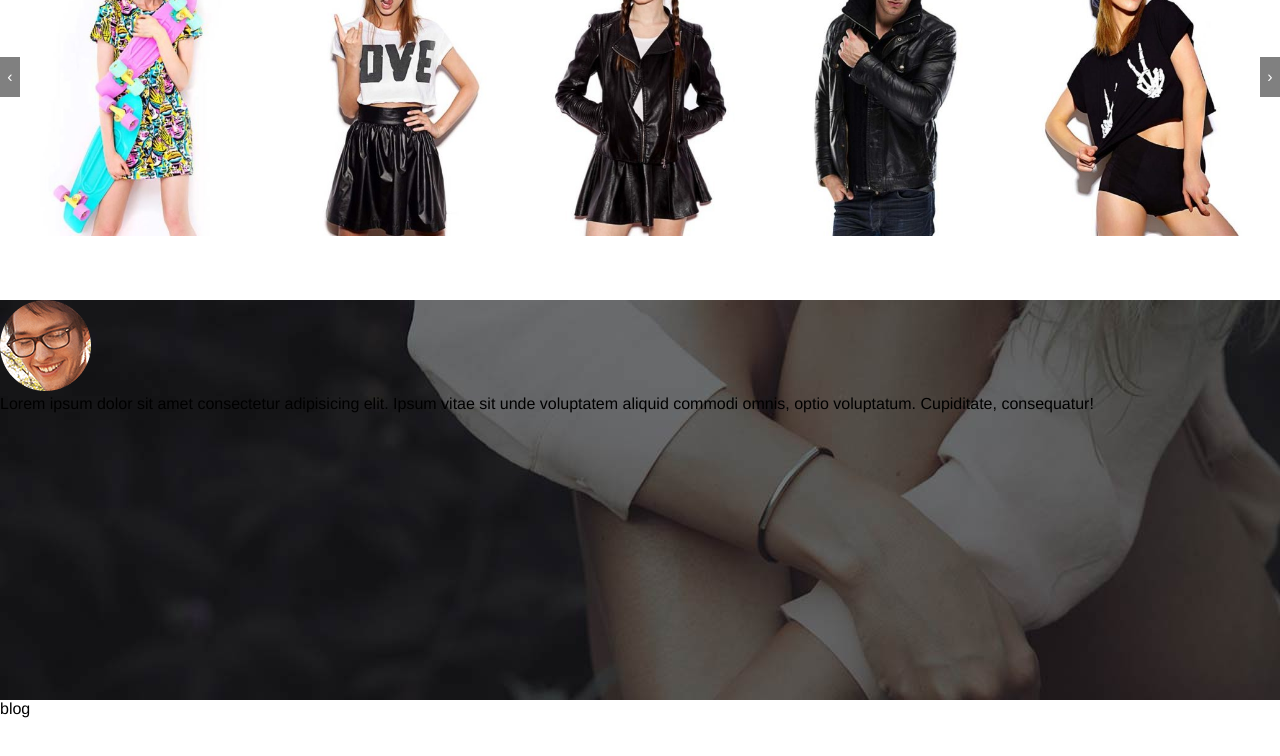
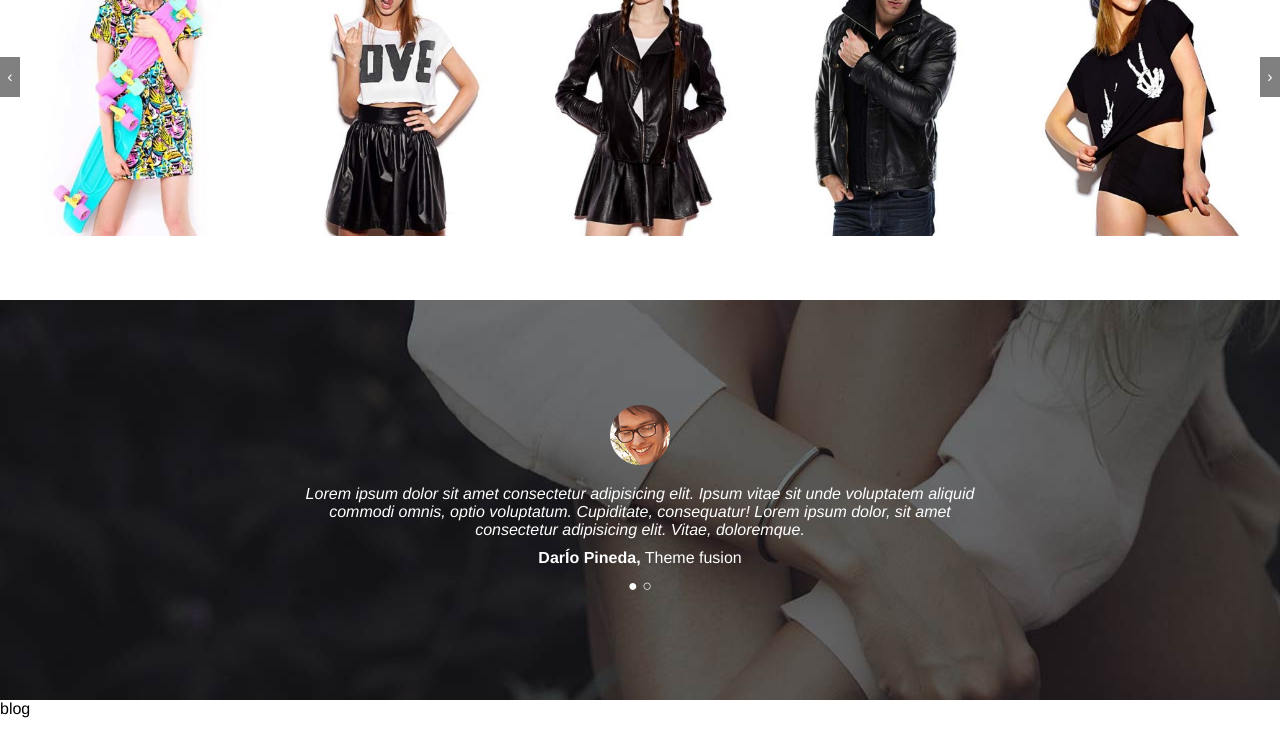
Before and after one commit to amalialorena/proj-html-vuejs, a Vue app: page / in a window 1280 px wide. Shown: the part 2877-3633 px from the top of the page. Built offline with nearby package versions, Linux system fonts and the light colour scheme.

Commit message:
quotes component

```diff
--- a/src/components/BestSeller.vue
+++ b/src/components/BestSeller.vue
@@ -5,25 +5,6 @@
             :subtitle="subtitleText"
         />
         <Carousel :small="smallCarousel"/>
-        <!-- <div class="carousel">
-            <div class="arrow">&#8249;</div>
-            <div class="wrapper">
-                <img src="../assets/img/spring_printed_dress-200x260.jpg" alt="">
-            </div>
-            <div class="wrapper">
-                <img src="../assets/img/modern_love_tee-200-260.jpg" alt="">
-            </div>
-            <div class="wrapper">
-                <img src="../assets/img/black_leather_jacket-200x260.jpg" alt="">
-            </div>
-            <div class="wrapper">
-                <img src="../assets/img/black_elegant_leather_jacket-200x260.jpg" alt="">
-            </div>
-             <div class="wrapper">
-                <img src="../assets/img/hipster_black_top-200x260.jpg" alt="">
-            </div>
-            <div class="arrow">&#8250;</div>
-        </div> -->
     </section>
 </template>
 
@@ -48,32 +29,6 @@ export default {
 
 
 <style scoped lang="scss">
-section {
-    // width: 70%;
-    // margin: auto;
-}
-//      .carousel {
-//         display: flex;
-//         align-items: center;
-//         margin-bottom: 60px;
-//         .wrapper {
-//             width: calc((100% / 4) - 40px);
-//             img {
-//                 width: 100%
-//             }
-//         }
-//         .arrow {
-//             height: 40px;
-//             width: 20px;
-//             text-align: center;
-//             line-height: 40px;
-//             background: grey;
-//             color: white;
-//             flex-shrink: 0;
-//         }
-//     }
-
-// }
 
 
 </style>
--- a/src/components/Quotes.vue
+++ b/src/components/Quotes.vue
@@ -1,28 +1,60 @@
 <template>
   <section>
-      <div class="testimonial">
-          <img src="../assets/img/man_testimonial.png" alt="testimonial">
+    <div class="testimonial">
+      <div class="img-container">
+        <img src="../assets/img/man_testimonial.png" alt="testimonial" />
       </div>
       <div class="quote">
-          <p>
-              Lorem ipsum dolor sit amet consectetur adipisicing elit. Ipsum vitae sit unde voluptatem aliquid commodi omnis, optio voluptatum. Cupiditate, consequatur!
-          </p>
+        <p>
+          Lorem ipsum dolor sit amet consectetur adipisicing elit. Ipsum vitae
+          sit unde voluptatem aliquid commodi omnis, optio voluptatum.
+          Cupiditate, consequatur! Lorem ipsum dolor, sit amet consectetur
+          adipisicing elit. Vitae, doloremque.
+        </p>
+        <p class="author">
+           <strong>Dar&Iacute;o Pineda,</strong>  Theme fusion
+        </p>
+        <div class="dots"> &#9679; &#9675; </div>
       </div>
+    </div>
   </section>
 </template>
 
 <script>
-
 export default {
-  name: 'Quotes',
-}
+  name: "Quotes",
+};
 </script>
 
 
 <style scoped lang="scss">
-  section {
-      background-image: url("../assets/img/testimonials_home_1_bg.jpg");
-      height:50vh;
+section {
+    background-image: url("../assets/img/testimonials_home_1_bg.jpg");
+    height: 50vh;
+    display: flex;
+    justify-content: center;
+  .testimonial {
+        max-width: 700px;
+        margin: auto;
+        .img-container {
+            text-align: center;
+            height: 60px;
+            margin-bottom: 20px;
+            img {
+                height: 100%;
+            }
+        }
+        .quote {
+            text-align: center;
+            color: white;
+            font-style: italic;
+            font-weight: 500;
+            max-width: 700px;
+            .author {
+                font-style: normal;
+                margin: 10px 0;
+            }
+        }
   }
-
+}
 </style>
```
